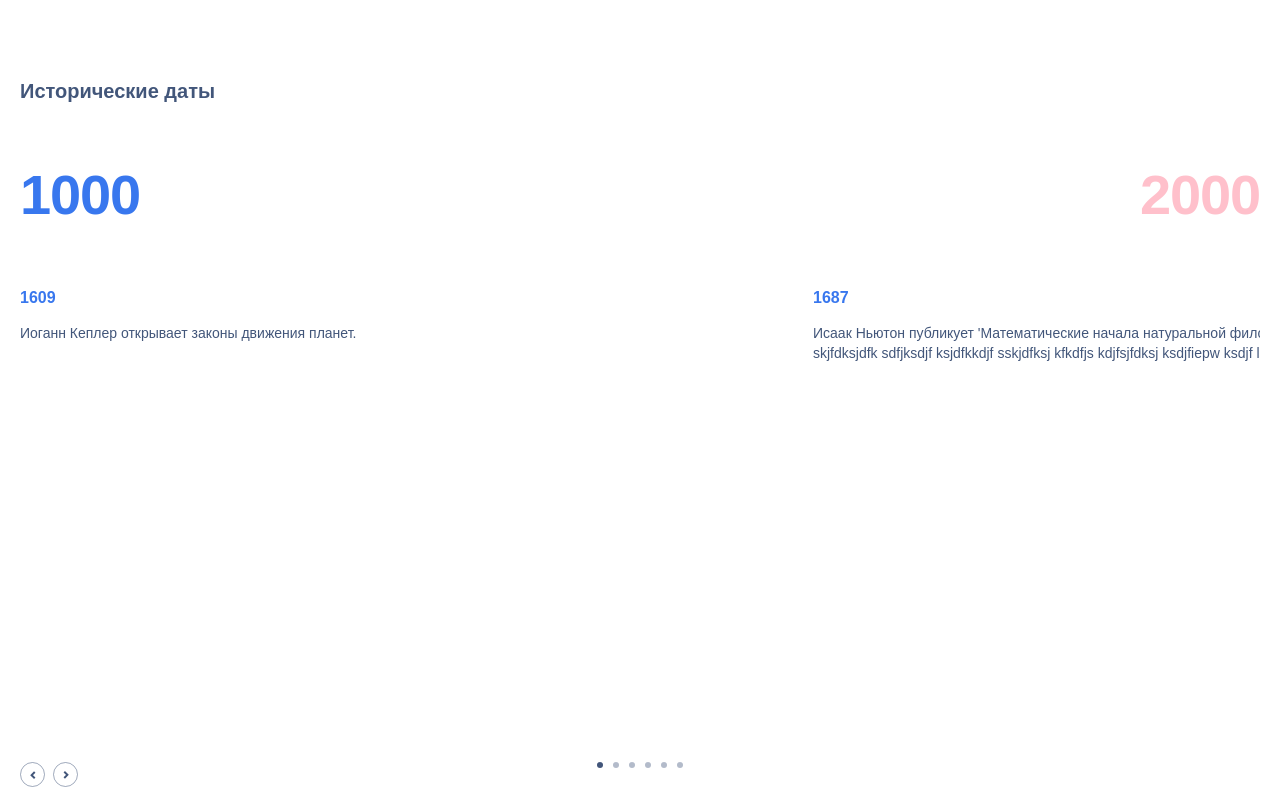
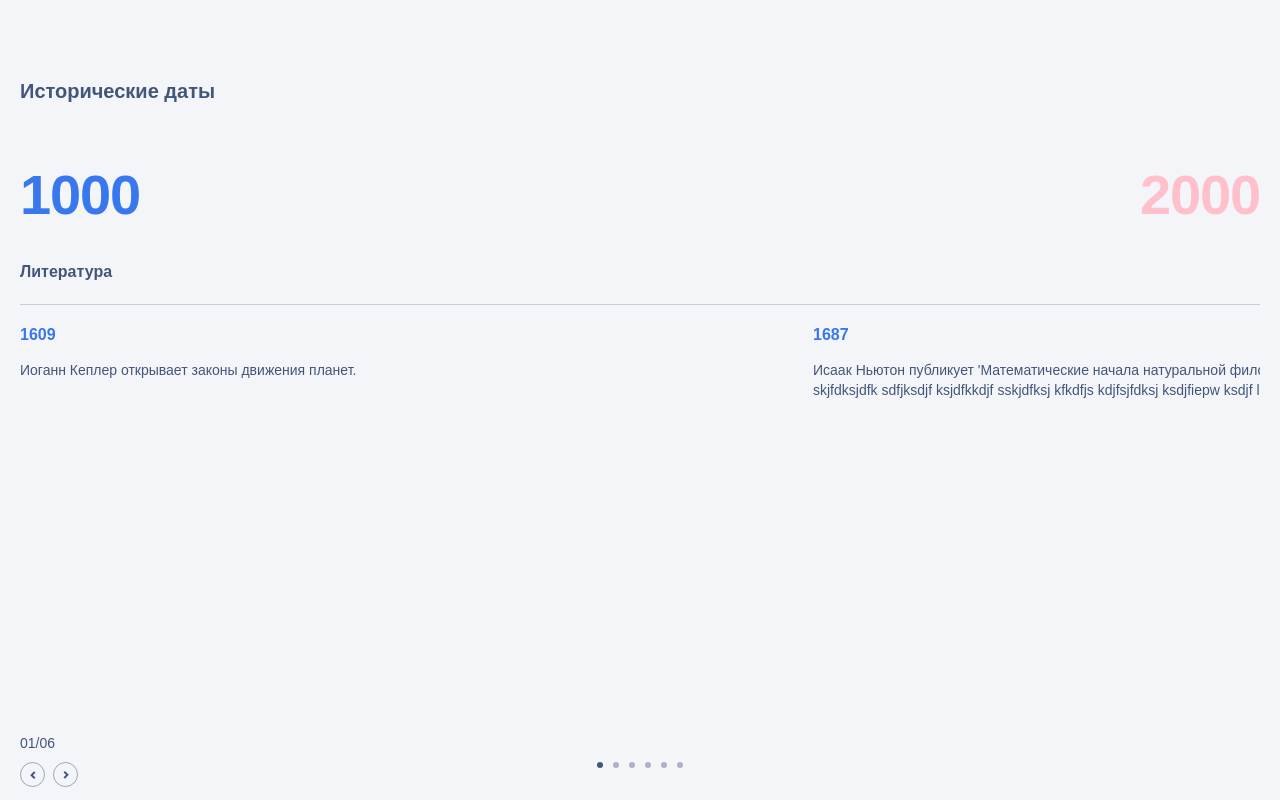
Before and after one commit to ozeanbrandung/only-test, a React app: page / in a window 1280 px wide. Built offline with nearby package versions, Linux system fonts and the light colour scheme.

Commit message:
add group title; add slides counter

```diff
--- a/src/index.scss
+++ b/src/index.scss
@@ -57,6 +57,7 @@ html, body {
 	font-family: 'PT Sans', sans-serif;
 	position: relative;
 	color: #42567A;
+	background-color: #F4F5F9;
   }
 
 #root {
--- a/src/modules/carousel/carousel.module.scss
+++ b/src/modules/carousel/carousel.module.scss
@@ -1,3 +1,16 @@
 .numbers {
-    margin-bottom: 57px;
+    margin-bottom: calc(57px - 24px);
 }
+
+.h2 {
+    margin-bottom: 24px;
+    font-size: 16px;
+}
+
+.line{
+    width: 100%;
+    height: 1px;
+    background-color: #C7CDD9;
+    margin-bottom: 20px;
+    border: none;
+}
--- a/src/modules/carousel/carousel.tsx
+++ b/src/modules/carousel/carousel.tsx
@@ -20,7 +20,10 @@ export const Carousel: React.FC = () => {
   return (
     <section>
       <Numbers from={from} to={to} className={styles.numbers} />
+      <h2 className={styles.h2}>Литература</h2>
+      <hr className={styles.line} />
       <SwiperCarousel data={data} />
+
       {/* <button type="button" onClick={handleChange}>change</button> */}
     </section>
   );
--- a/src/modules/carousel/slide/slide.tsx
+++ b/src/modules/carousel/slide/slide.tsx
@@ -13,7 +13,7 @@ export const Slide: React.FC<IProps> = ({ items, className }) => {
     <div className={clsx(styles.slide, className)}>
       {items.map(({ date, text }) => (
         <article key={date} className={styles.article}>
-          <h2 className={styles.date}>{date}</h2>
+          <h3 className={styles.date}>{date}</h3>
           <p className={styles.text}>{text}</p>
         </article>
       ))}
--- a/src/modules/carousel/swiper-carousel/swiper-carousel.module.scss
+++ b/src/modules/carousel/swiper-carousel/swiper-carousel.module.scss
@@ -54,3 +54,17 @@
 .bulletActive {
     opacity: 1;
 }
+
+.info {
+    position: absolute;
+    top: -10px;
+    transform: translateY(-100%);
+    font-family: "PT Sans", sans-serif;
+    font-size: 14px;
+    font-weight: 400;
+    line-height: 18.12px;
+
+    /* text-align: left;
+    text-underline-position: from-font;
+    text-decoration-skip-ink: none; */
+}
--- a/src/modules/carousel/swiper-carousel/swiper-carousel.tsx
+++ b/src/modules/carousel/swiper-carousel/swiper-carousel.tsx
@@ -14,15 +14,26 @@ interface IProps {
     to: number;
     items: { date: number; text: string }[];
   }[];
+  className?: string;
 }
 
-export const SwiperCarousel: React.FC<IProps> = ({ data }) => {
+function getFormattedInfo(activeIndex: number, total: number) {
+  const first = (activeIndex + 1).toLocaleString("en-US", {
+    minimumIntegerDigits: 2,
+    useGrouping: false,
+  });
+  const second = total.toLocaleString("en-US", { minimumIntegerDigits: 2, useGrouping: false });
+  return `${first}/${second}`;
+}
+
+export const SwiperCarousel: React.FC<IProps> = ({ data, className }) => {
   const swiperRef = useRef<SwiperType | null>(null);
   const [activeIndex, setActiveIndex] = useState(0);
 
   return (
     <>
       <Swiper
+        className={className}
         onSwiper={(swiper: any) => {
           swiperRef.current = swiper;
           setActiveIndex(swiper.activeIndex);
@@ -52,6 +63,8 @@ export const SwiperCarousel: React.FC<IProps> = ({ data }) => {
       </Swiper>
 
       <nav className={styles.buttons}>
+        <div className={styles.info}>{getFormattedInfo(activeIndex, data.length)}</div>
+
         <button className={styles.prevBtn} onClick={() => swiperRef.current?.slidePrev()}>
           <Arrow />
         </button>
--- a/src/pages/home/home.tsx
+++ b/src/pages/home/home.tsx
@@ -8,7 +8,7 @@ export const Home: React.FC = () => {
   return (
     <Layout>
       <UIHeader1 className={clsx(styles.h1)}>Исторические даты</UIHeader1>
-      <Carousel />
+      <Carousel className={styles.carousel} />
     </Layout>
   );
 };
```
